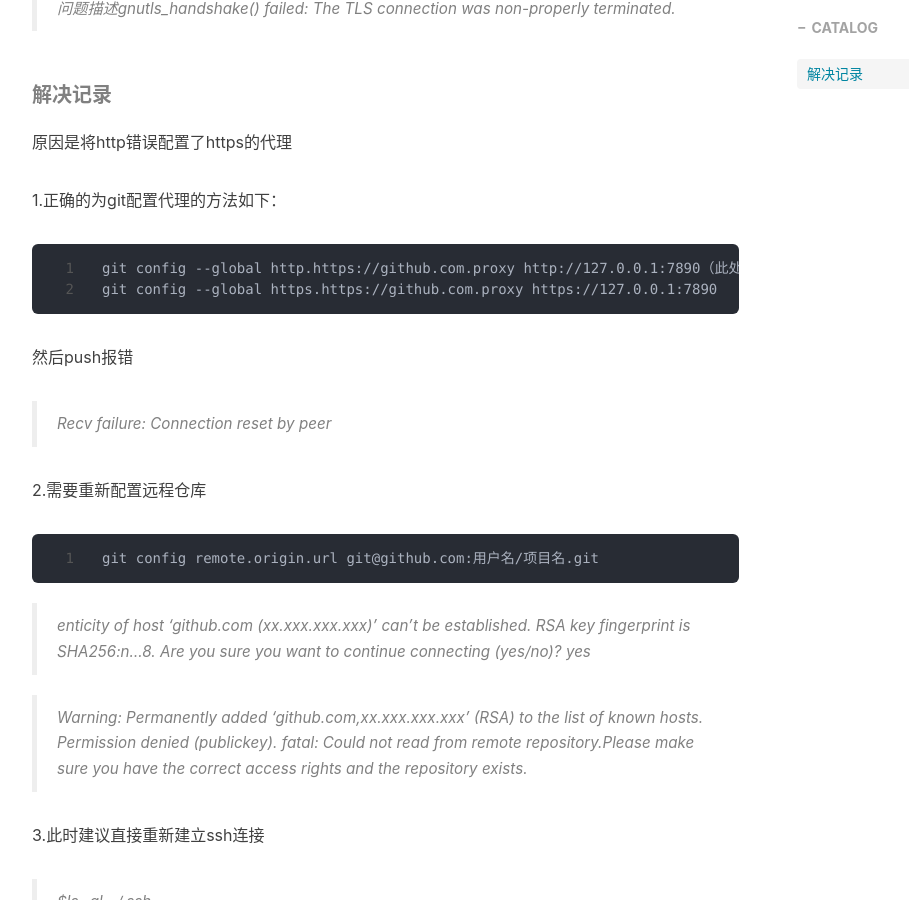
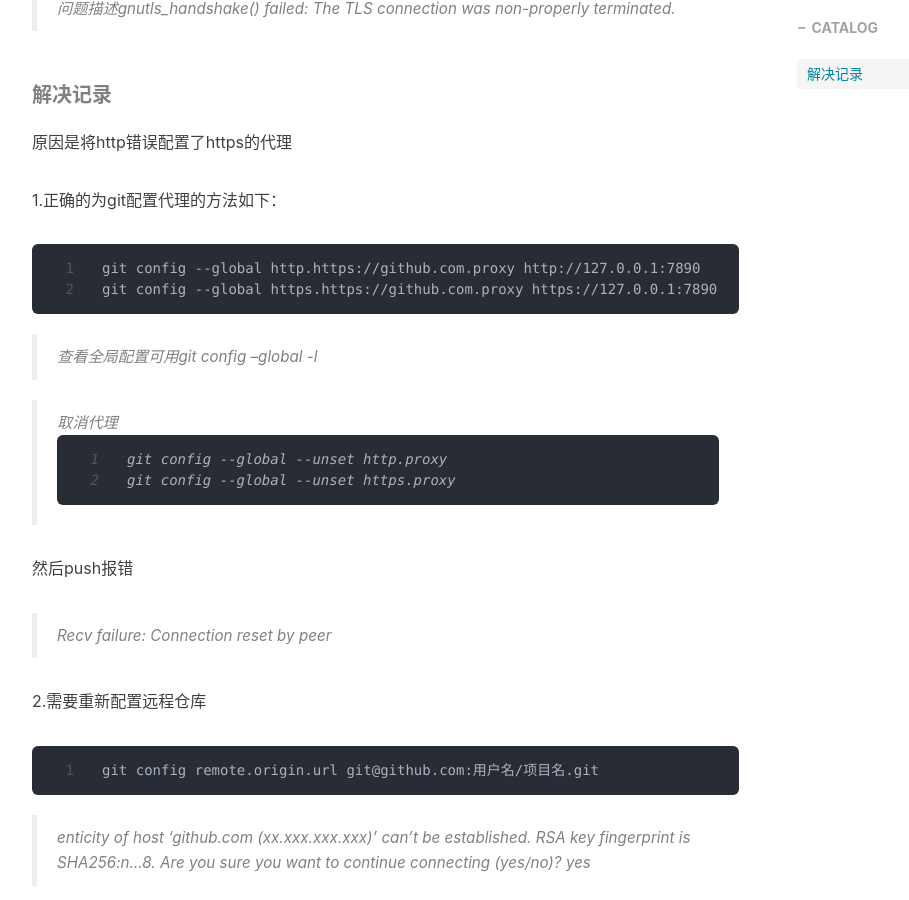
Before and after one commit to PauliKarl/paulikarl.github.io, a Jekyll site: the page built from _posts/2021-03-11-git-connect-issues.markdown, in a window 1280 px wide and 900 px high, scrolled down 577 px. Shown: the whole window, without its empty margins (233-1142 px from the left). Built offline with Jekyll 4.4.1, drawn with Linux system fonts in a browser that asks for light colours; nearby versions of some CDN libraries; comment, search, counter and statistics services are not loaded.

Commit message:
unable to access

````diff
--- a/_posts/2021-03-11-git-connect-issues.markdown
+++ b/_posts/2021-03-11-git-connect-issues.markdown
@@ -19,8 +19,15 @@ tags:
 
 1.正确的为git配置代理的方法如下：
 ```
-git config --global http.https://github.com.proxy http://127.0.0.1:7890（此处填写自己的ip,下面也是一样）
+git config --global http.https://github.com.proxy http://127.0.0.1:7890
 git config --global https.https://github.com.proxy https://127.0.0.1:7890
+```
+>查看全局配置可用git config --global -l
+
+>取消代理
+```
+git config --global --unset http.proxy
+git config --global --unset https.proxy
 ```
 
 然后push报错
````
